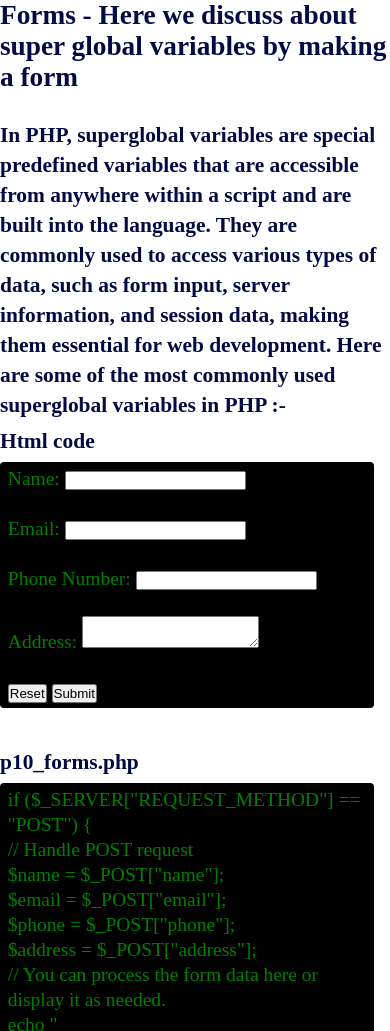
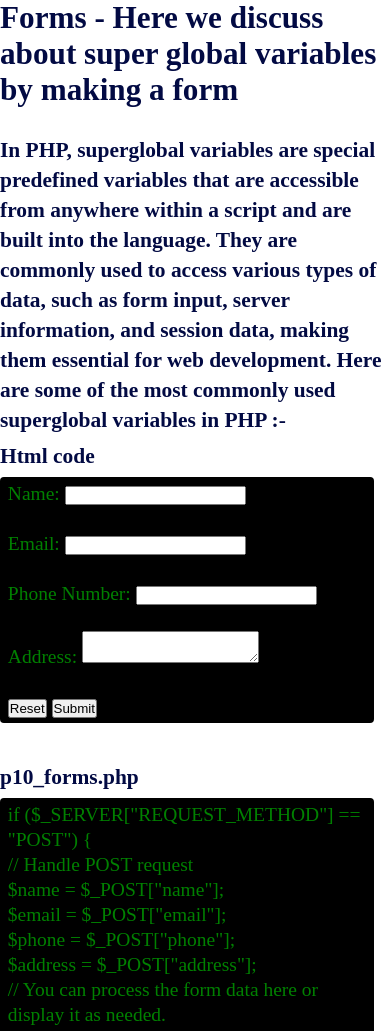
Before and after one commit to prince4panwar/codeigniter, a plain HTML site: page php/p10_forms.html in a window 390 px wide. Shown: the top 1031 px of the page. Drawn offline with Linux system fonts and the light colour scheme.

Commit message:
comman.css

```diff
--- a/php/comman.css
+++ b/php/comman.css
@@ -70,7 +70,7 @@ img{
 @media (max-width: 600px) {
    h1 {
         color: #020A43;
-        font-size: 7vw;
+        font-size: 8vw;
         margin-bottom: 7vw;
     }
 
```
